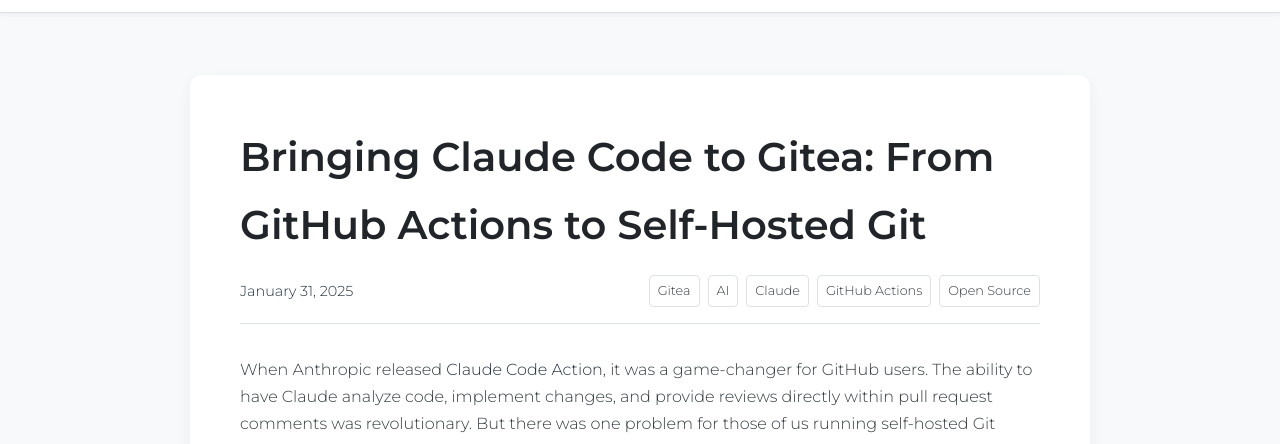
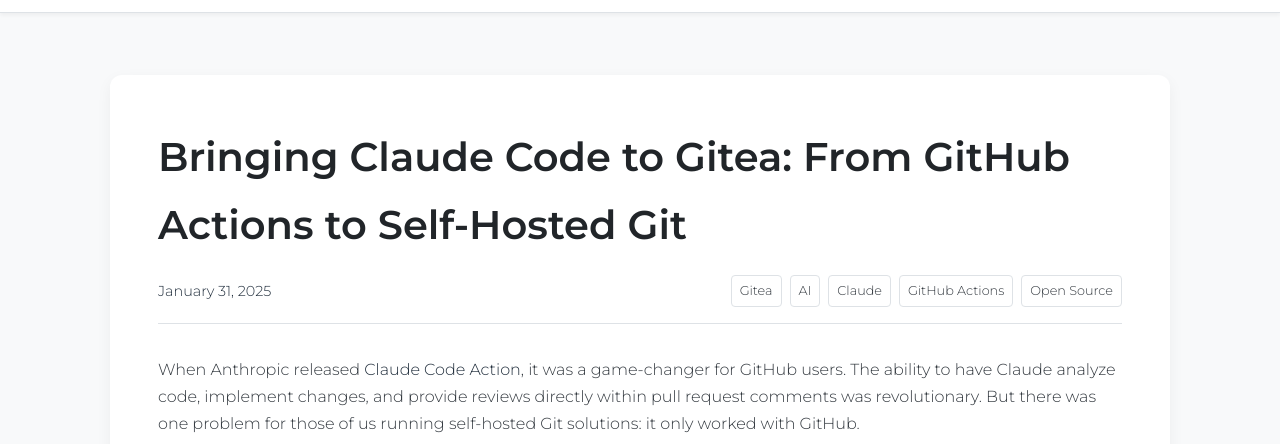
Before and after one commit to markwylde/markwylde.github.io, an Astro site: page /blog/bringing-claude-code-to-gitea in a window 1280 px wide. Shown: the part 101-545 px from the top of the page. Built offline with nearby package versions, Linux system fonts and the light colour scheme; Astro itself is replaced by a stand-in of ours.

Commit message:
fix: align blog content width with header container
Both blog-content-wrapper and blog-post now use max-width: 1100px to match the global container width, ensuring proper alignment between header and content.

```diff
--- a/src/pages/blog/[...slug].astro
+++ b/src/pages/blog/[...slug].astro
@@ -55,11 +55,11 @@ const { Content } = await entry.render();
 		padding: 3rem;
 		box-shadow: 0 5px 15px var(--shadow-color);
 		margin: 2rem auto;
-		max-width: 900px;
+		max-width: 1100px;
 	}
 
 	.blog-post {
-		max-width: 800px;
+		max-width: 1100px;
 		margin: 0 auto;
 	}
 
```
